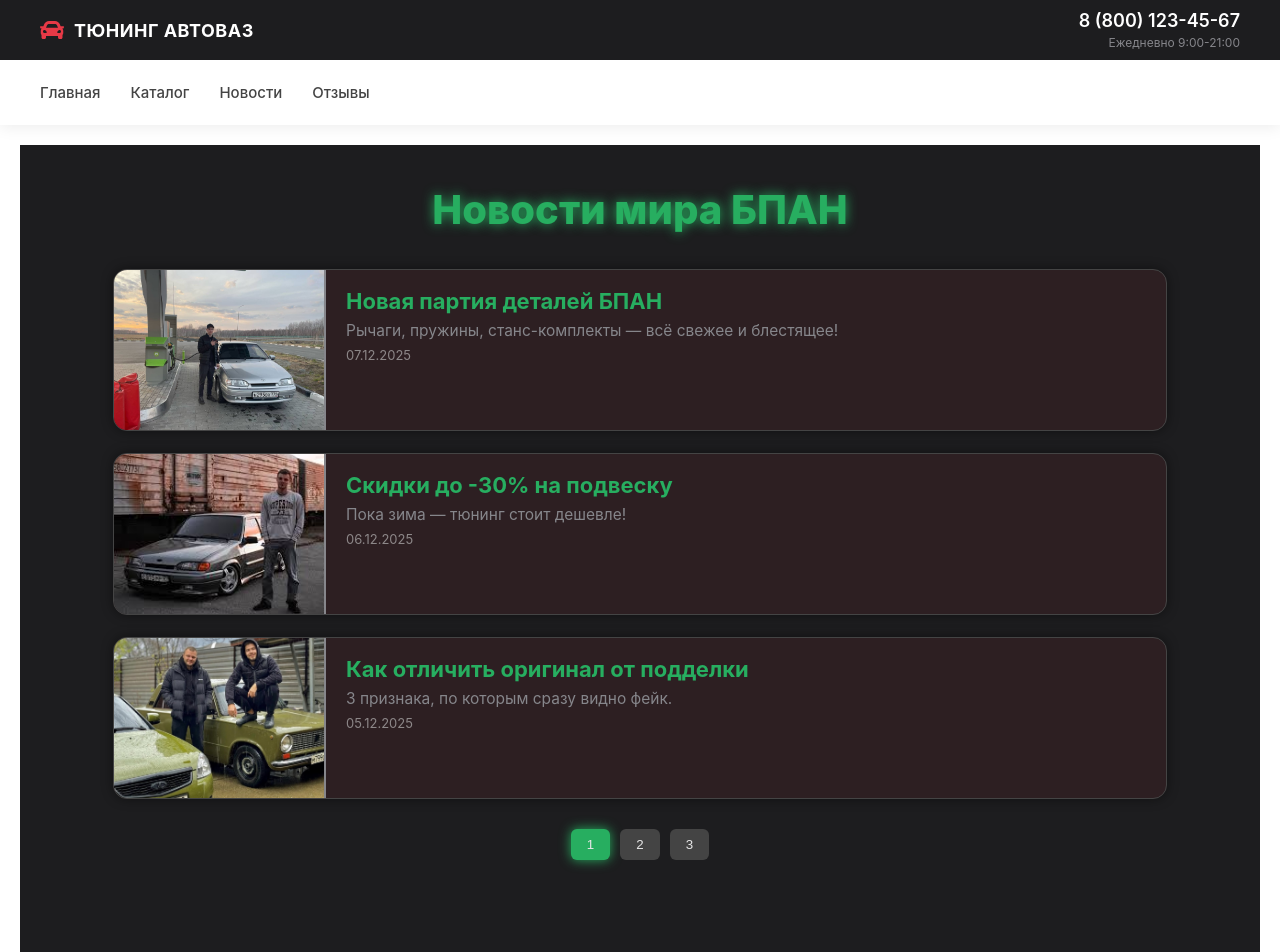
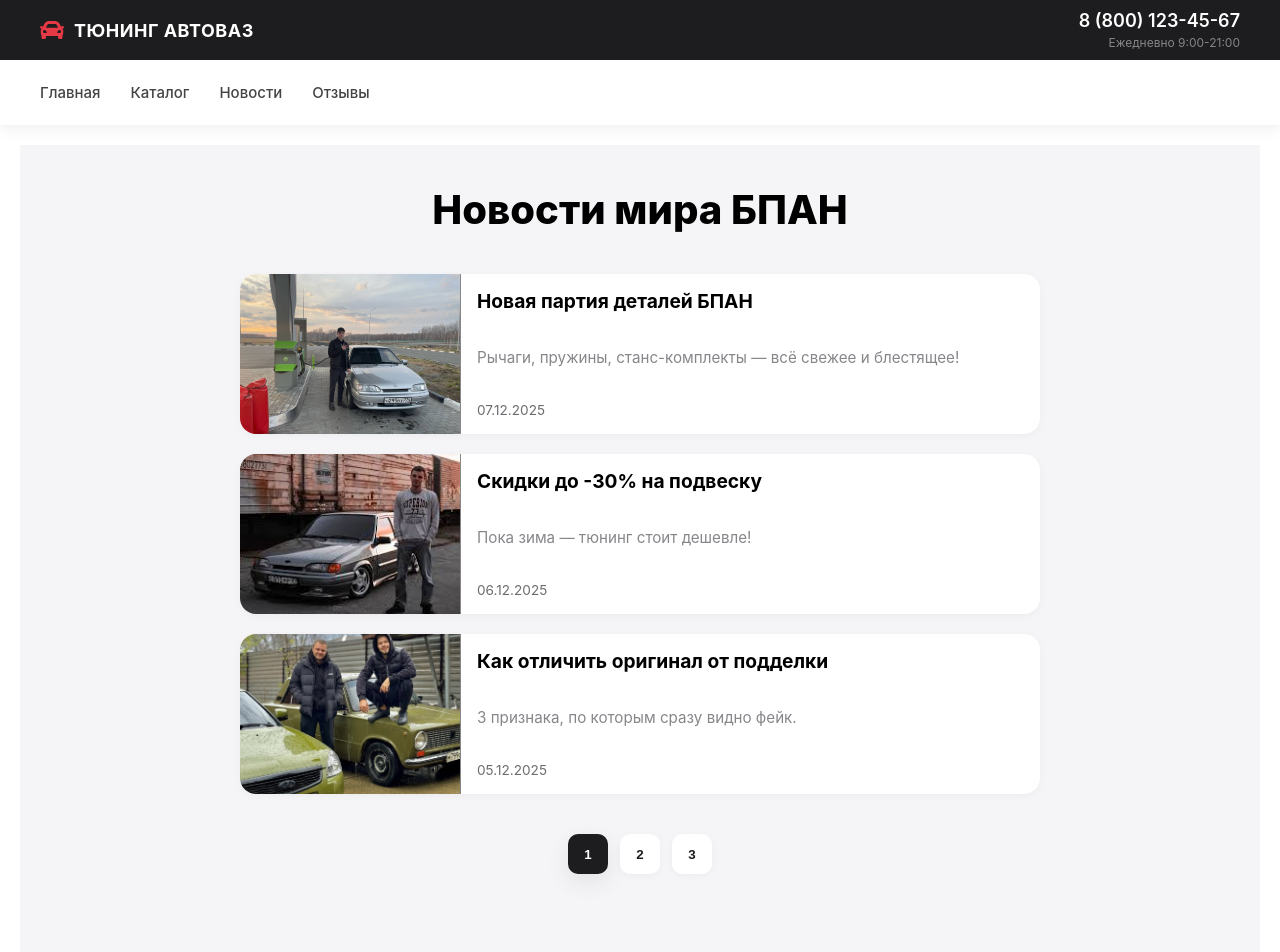
Before and after one commit to zollate/volosnikova, a React (Vite) app: page /news in a window 1280 px wide. Shown: the top 952 px of the page. Built offline with nearby package versions, Linux system fonts and the light colour scheme.

Commit message:
Изменил стиль новостей

```diff
--- a/src/pages/News/News.scss
+++ b/src/pages/News/News.scss
@@ -1,78 +1,96 @@
+// --- Переменные ---
+$primary-color: #000000;
+$text-dark: #1d1d1f;
+$text-gray: #86868b;
+$bg-light: #f5f5f7;
+$white: #ffffff;
+$shadow-sm: 0 2px 8px rgba(0, 0, 0, 0.04);
+$shadow-md: 0 8px 24px rgba(0, 0, 0, 0.08);
+$radius: 16px;
+
+// --- Основная страница новостей ---
 .news-page {
-  background: #1d1d1f; /* фон в стиле товарища */
+  background-color: $bg-light;
   min-height: 100vh;
-  padding: 40px 0;
-  color: #e6e6e6; /* светлый текст */
+  padding: 40px 20px;
   font-family: 'Inter', 'Montserrat', sans-serif;
-}
+  color: $text-dark;
 
   .title {
     text-align: center;
-  font-size: 40px;
+    font-size: 2.5rem;
     font-weight: 800;
-  color: #27ae60; /* зелёный акцент */
-  text-shadow: 0 0 12px #27ae60;
-  margin-bottom: 35px;
+    color: $primary-color;
+    margin-bottom: 40px;
   }
 
-/* Список новостей */
+  // --- Список новостей (списком вниз) ---
   .news-list {
-  width: 85%;
-  max-width: 1100px;
-  margin: auto;
+    max-width: 800px;
+    margin: 0 auto;
     display: flex;
     flex-direction: column;
-  gap: 22px;
+    gap: 20px;
   }
 
-/* CARD */
   .card {
-  background-color: rgba(230, 57, 70, 0.08); /* лёгкий фон как у товарища */
-  border: 1px solid #444;
-  border-radius: 14px;
+    background: $white;
+    border-radius: $radius;
     overflow: hidden;
+    box-shadow: $shadow-sm;
     display: flex;
-  transition: 0.35s ease;
-  box-shadow: 0 0 12px rgba(0, 0, 0, 0.45);
+    flex-direction: row;
+    cursor: pointer;
+    transition: all 0.3s ease;
+
+    &:hover {
+      transform: translateY(-4px);
+      box-shadow: $shadow-md;
     }
-.card:hover {
-  transform: translateY(-4px);
-  border-color: #27ae60;
-  box-shadow: 0 0 18px #27ae60;
-}
-.card img {
-  width: 210px;
+
+    img {
+      width: 220px;
       height: 160px;
       object-fit: cover;
-  border-right: 2px solid #86868b;
+      transition: transform 0.3s ease;
+      border-right: 1px solid $text-gray;
     }
+
+    &:hover img {
+      transform: scale(1.05);
+    }
+
     .info {
-  padding: 18px 20px;
+      padding: 16px;
       display: flex;
       flex-direction: column;
-  gap: 7px;
-}
-.info h2 {
-  font-size: 22px;
-  color: #27ae60;
+      justify-content: space-between;
+
+      h2 {
+        font-size: 1.2rem;
         font-weight: 700;
-}
-.info p {
-  font-size: 15.5px;
-  color: #86868b;
-}
-.info span {
-  font-size: 13px;
-  opacity: 0.6;
-  color: #ccc;
+        color: $primary-color;
+        line-height: 1.2;
       }
 
-/* === MODAL === */
+      p {
+        font-size: 0.95rem;
+        color: $text-gray;
+      }
+
+      span {
+        font-size: 0.85rem;
+        color: darken($text-gray, 10%);
+      }
+    }
+  }
+
+  // --- Модальное окно ---
   .modal-bg {
     position: fixed;
     inset: 0;
-  background: rgba(0, 0, 0, 0.75);
-  backdrop-filter: blur(3px);
+    background: rgba(0, 0, 0, 0.6);
+    backdrop-filter: blur(4px);
     display: flex;
     justify-content: center;
     align-items: center;
@@ -80,66 +98,100 @@
   }
 
   .modal {
-  background: #1d1d1f;
-  padding: 25px;
-  border-radius: 16px;
+    background: $white;
+    padding: 24px;
+    border-radius: $radius;
     width: 500px;
     max-width: 90%;
-  color: #e6e6e6;
-  border: 1px solid #27ae60;
-  box-shadow: 0 0 25px #27ae60;
+    box-shadow: $shadow-md;
+    position: relative;
     animation: fadeIn 0.25s ease;
-  position: relative;
+
+    img {
+      width: 100%;
+      height: 200px;
+      object-fit: cover;
+      border-radius: 12px;
+      margin-bottom: 16px;
     }
 
-.modal img {
-  width: 100%;
-  border-radius: 10px;
+    h2 {
+      font-size: 1.5rem;
+      color: $primary-color;
       margin-bottom: 12px;
+    }
+
+    p {
+      font-size: 1rem;
+      color: $text-dark;
+      margin-bottom: 12px;
+    }
+
+    span {
+      font-size: 0.85rem;
+      color: $text-gray;
     }
 
     .close-btn {
       position: absolute;
-  top: 10px;
+      top: 12px;
       right: 12px;
-  font-size: 20px;
+      background: $primary-color;
+      color: $white;
       border: none;
-  background: #27ae60;
+      border-radius: 8px;
       padding: 6px 10px;
-  border-radius: 6px;
+      font-size: 18px;
       cursor: pointer;
+      transition: all 0.2s;
+
+      &:hover {
+        opacity: 0.9;
+      }
+    }
   }
 
-/* === PAGINATION === */
+  // --- Пагинация ---
   .pagination {
-  margin: 30px auto 40px;
+    margin: 40px auto 0;
     display: flex;
     justify-content: center;
-  gap: 10px;
-}
-.pagination button {
-  background: #444;
-  color: #e6e6e6;
-  border: none;
-  padding: 8px 16px;
-  border-radius: 6px;
+    gap: 12px;
+
+    button {
+      width: 40px;
+      height: 40px;
+      border: 1px solid transparent;
+      border-radius: 10px;
+      background: $white;
+      color: $text-dark;
+      font-weight: 600;
       cursor: pointer;
-  transition: 0.25s;
-}
-.pagination button:hover,
-.pagination .active {
-  background: #27ae60;
-  box-shadow: 0 0 12px #27ae60;
+      box-shadow: $shadow-sm;
+      transition: all 0.2s;
+
+      &:hover {
+        border-color: #ddd;
+        box-shadow: $shadow-md;
       }
 
-/* — Animation — */
+      &.active {
+        background: $text-dark;
+        color: $white;
+        box-shadow: $shadow-md;
+      }
+    }
+  }
+
+  // --- Анимация появления ---
   @keyframes fadeIn {
     from {
       opacity: 0;
-    scale: 0.8;
+      transform: scale(0.95);
     }
     to {
       opacity: 1;
-    scale: 1;
+      transform: scale(1);
     }
   }
+}
```
Lines whose indentation alone changed are shown as unchanged.
